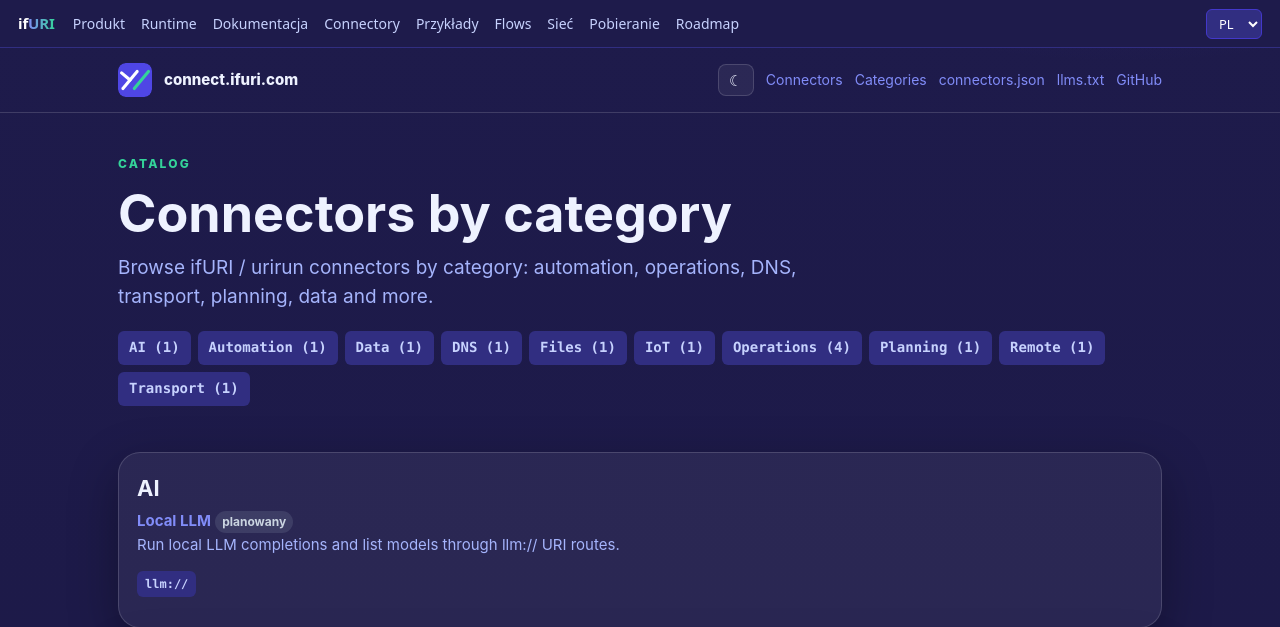
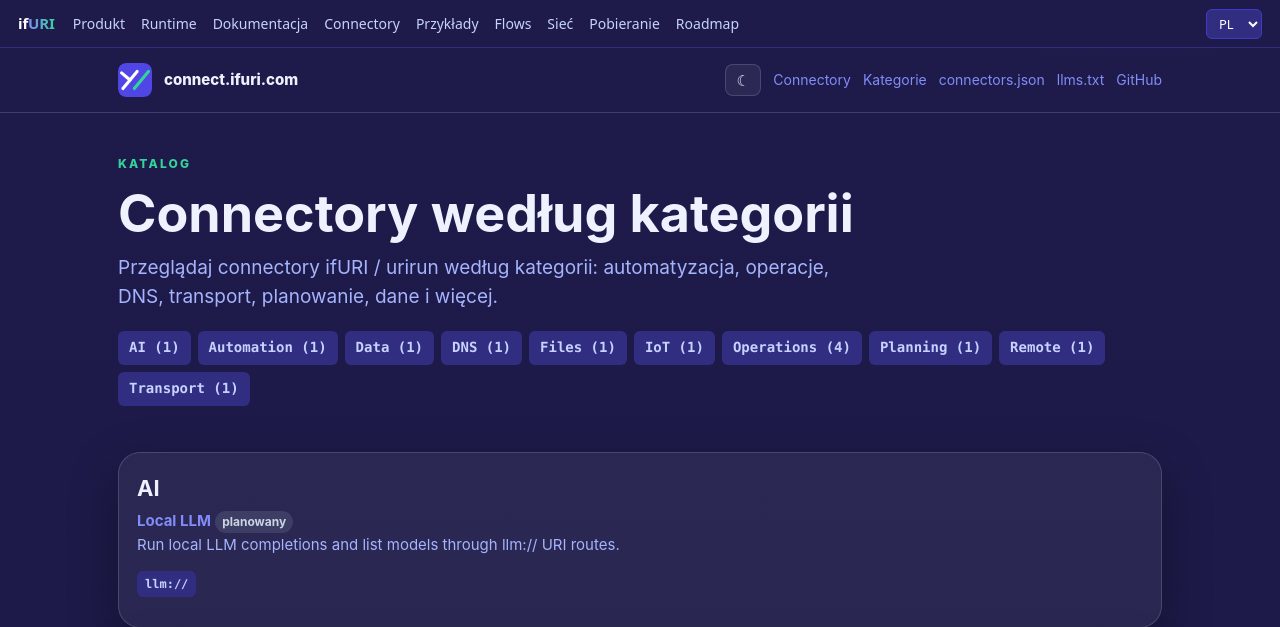
Before and after one commit to if-uri/connect.ifuri.com, a PHP site: page /categories in a window 1280 px wide. Shown: the top 627 px of the page. Run offline with PHP 8.4, Linux system fonts and the light colour scheme.

Commit message:
chore: sync ifURI ecosystem

```diff
--- a/categories.php
+++ b/categories.php
@@ -6,8 +6,8 @@ require_once __DIR__ . '/lib/hub.php';
 $site = hub_site();
 $canonical = hub_url('/categories');
 $socialImage = (string) ($site['image'] ?? hub_url('/assets/social-card.svg'));
-$title = 'Connector categories · connect.ifuri.com';
-$description = 'Browse ifURI / urirun connectors by category: automation, operations, DNS, transport, planning, data and more.';
+$title = hub_t('catTitle');
+$description = hub_t('catDescription');
 
 // Group connectors by category.
 $byCategory = [];
@@ -60,8 +60,8 @@ $jsonLd = [
         <span>connect.ifuri.com</span>
       </a>
       <nav>
-        <a href="/#connectors">Connectors</a>
-        <a href="/categories">Categories</a>
+        <a href="/#connectors"><?php echo hub_h(hub_t('navConnectors')); ?></a>
+        <a href="/categories"><?php echo hub_h(hub_t('navCategories')); ?></a>
         <a href="/connectors.json">connectors.json</a>
         <a href="/llms.txt">llms.txt</a>
         <a href="https://github.com/if-uri/connect.ifuri.com">GitHub</a>
@@ -71,8 +71,8 @@ $jsonLd = [
 
   <main class="wrap">
     <section class="detail-hero">
-      <p class="eyebrow">Catalog</p>
-      <h1>Connectors by category</h1>
+      <p class="eyebrow"><?php echo hub_h(hub_t('catEyebrow')); ?></p>
+      <h1><?php echo hub_h(hub_t('catH1')); ?></h1>
       <p class="lead"><?php echo hub_h($description); ?></p>
       <div class="schemes large">
         <?php foreach (array_keys($byCategory) as $cat): ?>
@@ -108,20 +108,20 @@ $jsonLd = [
     <?php endforeach; ?>
 
     <section class="panel" id="lan-demos">
-      <h2>Use connectors in a LAN demo</h2>
-      <p class="lead">Install connectors from this hub, then drive them across machines with a URI flow.</p>
+      <h2><?php echo hub_h(hub_t('lanTitle')); ?></h2>
+      <p class="lead"><?php echo hub_h(hub_t('lanLead')); ?></p>
       <div class="command-box">
         <code><?php echo hub_h(hub_install_command(['http-check', 'time-tools'])); ?></code>
-        <button class="primary" data-copy="<?php echo hub_h(hub_install_command(['http-check', 'time-tools'])); ?>">Copy</button>
+        <button class="primary" data-copy="<?php echo hub_h(hub_install_command(['http-check', 'time-tools'])); ?>"><?php echo hub_h(hub_t('copy')); ?></button>
       </div>
       <ul class="clean-list">
-        <li><a href="https://github.com/if-uri/examples/tree/main/11-novnc_lan_flow">11-novnc_lan_flow</a> — URI commands drive real browsers inside noVNC desktops across four computers.</li>
-        <li><a href="https://github.com/if-uri/examples/tree/main/12-full_e2e_connect_lab">12-full_e2e_connect_lab</a> — host plus nodes install hub connectors and execute URI routes end-to-end.</li>
+        <li><a href="https://github.com/if-uri/examples/tree/main/11-novnc_lan_flow">11-novnc_lan_flow</a> — <?php echo hub_h(hub_t('lanDemo1')); ?></li>
+        <li><a href="https://github.com/if-uri/examples/tree/main/12-full_e2e_connect_lab">12-full_e2e_connect_lab</a> — <?php echo hub_h(hub_t('lanDemo2')); ?></li>
       </ul>
       <div class="links inline">
-        <a href="/#connectors">All connectors</a>
-        <a href="https://docs.ifuri.com/connectors.html">Connector docs</a>
-        <a href="https://docs.ifuri.com/novnc-demo.html">noVNC guide</a>
+        <a href="/#connectors"><?php echo hub_h(hub_t('allConnectors')); ?></a>
+        <a href="https://docs.ifuri.com/connectors.html"><?php echo hub_h(hub_t('connectorDocs')); ?></a>
+        <a href="https://docs.ifuri.com/novnc-demo.html"><?php echo hub_h(hub_t('novncGuide')); ?></a>
       </div>
     </section>
   </main>
--- a/connector.php
+++ b/connector.php
@@ -92,8 +92,8 @@ $jsonLd = [
         <span>connect.ifuri.com</span>
       </a>
       <nav>
-        <a href="/#connectors">Connectors</a>
-        <a href="/categories">Categories</a>
+        <a href="/#connectors"><?php echo hub_h(hub_t('navConnectors')); ?></a>
+        <a href="/categories"><?php echo hub_h(hub_t('navCategories')); ?></a>
         <a href="/connectors.json">connectors.json</a>
         <a href="/registry.json">registry.json</a>
         <a href="/llms.txt">llms.txt</a>
--- a/index.php
+++ b/index.php
@@ -70,9 +70,9 @@ $jsonLd = [
         <span>connect.ifuri.com</span>
       </a>
       <nav>
-        <a href="#connectors">Connectors</a>
-        <a href="/categories">Categories</a>
-        <a href="/submit">Submit connector</a>
+        <a href="#connectors"><?php echo hub_h(hub_t('navConnectors')); ?></a>
+        <a href="/categories"><?php echo hub_h(hub_t('navCategories')); ?></a>
+        <a href="/submit"><?php echo hub_h(hub_t('navSubmit')); ?></a>
         <a href="https://github.com/if-uri/connect.ifuri.com">GitHub</a>
       </nav>
     </div>
--- a/lib/i18n.php
+++ b/lib/i18n.php
@@ -27,6 +27,11 @@ return [
     'schemesAria'    => ['en' => 'URI schemes', 'pl' => 'Schematy URI'],
     'statusAvailable'=> ['en' => 'available', 'pl' => 'dostępny'],
     'statusPlanned'  => ['en' => 'planned', 'pl' => 'planowany'],
+
+    // --- shared site-header navigation (json/llms.txt filenames stay literal) ---
+    'navConnectors'  => ['en' => 'Connectors', 'pl' => 'Connectory'],
+    'navCategories'  => ['en' => 'Categories', 'pl' => 'Kategorie'],
+    'navSubmit'      => ['en' => 'Submit connector', 'pl' => 'Zgłoś connector'],
 
     // --- index.php ---
     'eyebrow'        => ['en' => 'Connector hub for ifuri + urirun', 'pl' => 'Hub connectorów dla ifuri + urirun'],
@@ -71,6 +76,19 @@ return [
     'searchIndex'    => ['en' => 'Search index', 'pl' => 'Indeks wyszukiwania'],
     'llmIndex'       => ['en' => 'LLM index', 'pl' => 'Indeks LLM'],
 
+    // --- categories.php ---
+    'catTitle'       => ['en' => 'Connector categories · connect.ifuri.com', 'pl' => 'Kategorie connectorów · connect.ifuri.com'],
+    'catDescription' => ['en' => 'Browse ifURI / urirun connectors by category: automation, operations, DNS, transport, planning, data and more.', 'pl' => 'Przeglądaj connectory ifURI / urirun według kategorii: automatyzacja, operacje, DNS, transport, planowanie, dane i więcej.'],
+    'catEyebrow'     => ['en' => 'Catalog', 'pl' => 'Katalog'],
+    'catH1'          => ['en' => 'Connectors by category', 'pl' => 'Connectory według kategorii'],
+    'lanTitle'       => ['en' => 'Use connectors in a LAN demo', 'pl' => 'Użyj connectorów w demie LAN'],
+    'lanLead'        => ['en' => 'Install connectors from this hub, then drive them across machines with a URI flow.', 'pl' => 'Zainstaluj connectory z tego huba, a potem steruj nimi na wielu maszynach za pomocą flow URI.'],
+    'lanDemo1'       => ['en' => 'URI commands drive real browsers inside noVNC desktops across four computers.', 'pl' => 'Komendy URI sterują prawdziwymi przeglądarkami w pulpitach noVNC na czterech komputerach.'],
+    'lanDemo2'       => ['en' => 'host plus nodes install hub connectors and execute URI routes end-to-end.', 'pl' => 'host i węzły instalują connectory z huba i wykonują trasy URI end-to-end.'],
+    'allConnectors'  => ['en' => 'All connectors', 'pl' => 'Wszystkie connectory'],
+    'connectorDocs'  => ['en' => 'Connector docs', 'pl' => 'Dokumentacja connectorów'],
+    'novncGuide'     => ['en' => 'noVNC guide', 'pl' => 'Przewodnik noVNC'],
+
     // --- submit.php ---
     'submitTitle'    => ['en' => 'Submit a URI connector - ifuri Connect', 'pl' => 'Zgłoś connector URI - ifuri Connect'],
     'submitEyebrow'  => ['en' => 'Connector submission', 'pl' => 'Zgłoszenie connectora'],
--- a/submit.php
+++ b/submit.php
@@ -48,7 +48,7 @@ $jsonLd = [
         <span>connect.ifuri.com</span>
       </a>
       <nav>
-        <a href="/#connectors">Connectors</a>
+        <a href="/#connectors"><?php echo hub_h(hub_t('navConnectors')); ?></a>
         <a href="/search.json">search.json</a>
         <a href="/llms.txt">llms.txt</a>
         <a href="https://github.com/if-uri/connect.ifuri.com">GitHub</a>
```
Also changed, not shown: scripts/connector-template/README.md, 1 other file.
